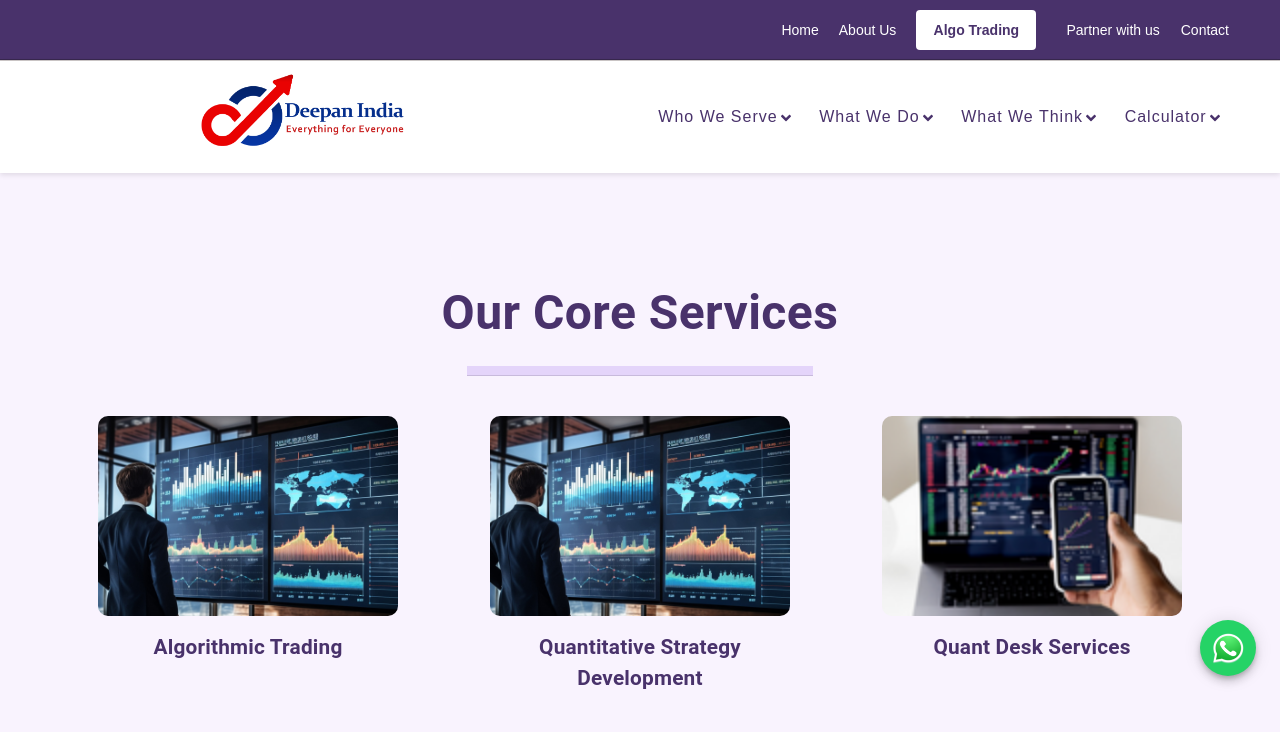
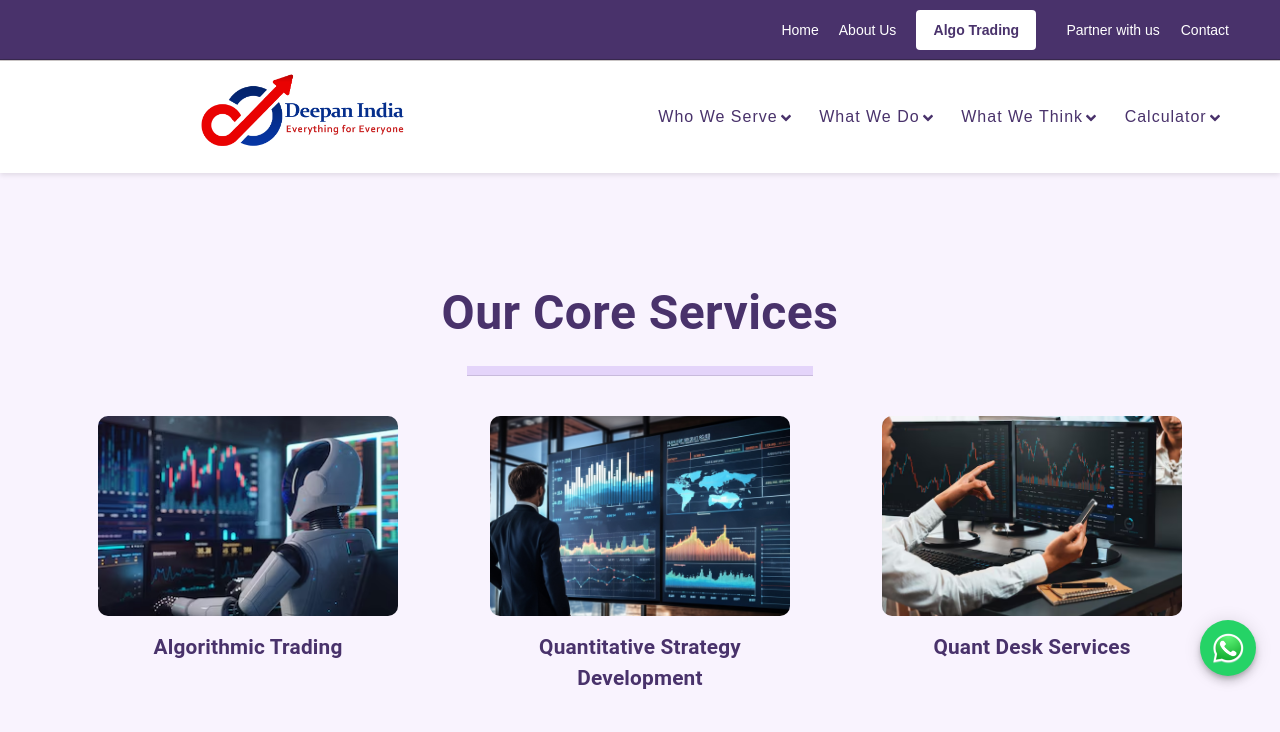
Before and after one commit to saravananvimal0608/deepanindia, a Next.js app: page /components/CoreService/CoreService in a window 1280 px wide. Shown: the top 732 px of the page. Built offline with nearby package versions, Linux system fonts and the light colour scheme.

Commit message:
banner image only pending

```diff
--- a/src/app/components/CoreService/CoreService/page.js
+++ b/src/app/components/CoreService/CoreService/page.js
@@ -3,9 +3,10 @@
 import Image from "next/image";
 import { Container, Grid, Box, Typography, Divider } from "@mui/material";
 import core2 from "../../../../assets/image.png";
-import core1 from '../../../../assets/core-1.png'
+import core1 from '../../../../assets/quant-desk.avif'
 import core3 from '../../../../assets/core-3.avif'
 import core4 from '../../../../assets/core-4.avif'
+import core5 from '../../../../assets/Algo-trading.avif'
 
 import styled from "styled-components";
 
@@ -57,11 +58,11 @@ const CoreService = () => {
           <Grid item xs={12} sm={6} md={3}>
             <Box display="flex" alignItems="center" flexDirection="column">
               <Image
-                src={core2}
+                src={core5}
                 alt="core-service"
                 width={300}
                 height={200}
-                style={{ borderRadius: "10px" }}
+                style={{ borderRadius: "10px",height:"200px",objectFit:"cover" }}
               />
 
               <Typography
@@ -115,7 +116,7 @@ const CoreService = () => {
                 alt="core-service"
                 width={300}
                 height={200}
-                style={{ borderRadius: "10px" }}
+                style={{ borderRadius: "10px",height:"200px",objectFit:"cover" }}
               />
 
               <Typography
--- a/src/app/components/slider/page.js
+++ b/src/app/components/slider/page.js
@@ -8,7 +8,7 @@ import Button from "@mui/material/Button";
 import Typography from "@mui/material/Typography";
 import Link from "next/link";
 import Image from "next/image";
-import BackGroundImage1 from "../../../assets/tree-grows-coin-glass-jar-with-copy-space.jpg";
+import BackGroundImage1 from "../../../assets/home-image.avif";
 import BackGroundImage2 from "../../../assets/still-life-green-grapes-vineyard.jpg";
 
 const backgroundImages = [BackGroundImage1, BackGroundImage2];
@@ -46,7 +46,7 @@ const SlideShowBar = ({ data = [] }) => {
       onMouseLeave={() => setIsHover(false)}
     >
       <Image
-        src={backgroundImages[currentIndex]}
+        src={BackGroundImage1}
         alt="Background image"
         style={{
           width: "100%",
@@ -60,15 +60,7 @@ const SlideShowBar = ({ data = [] }) => {
         priority={true}
       />
       <Overlay />
-      <NavigationDots>
-        {backgroundImages.map((_, index) => (
-          <Dot
-            key={index}
-            $active={index === currentIndex} // Use $active to avoid passing to DOM
-            onClick={() => handleDotClick(index)}
-          />
-        ))}
-      </NavigationDots>
+
       <ContentBox>
         <Typography className="title" component="h1">
           A Technology-Driven <br /> Quant Desk in India
```
Also changed, not shown: src/assets/Algo-trading.avif (added), src/assets/quant-desk.avif (added).
